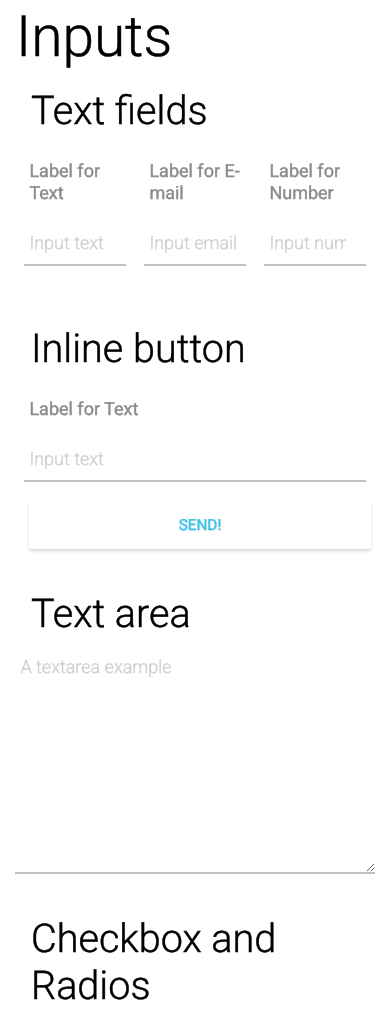
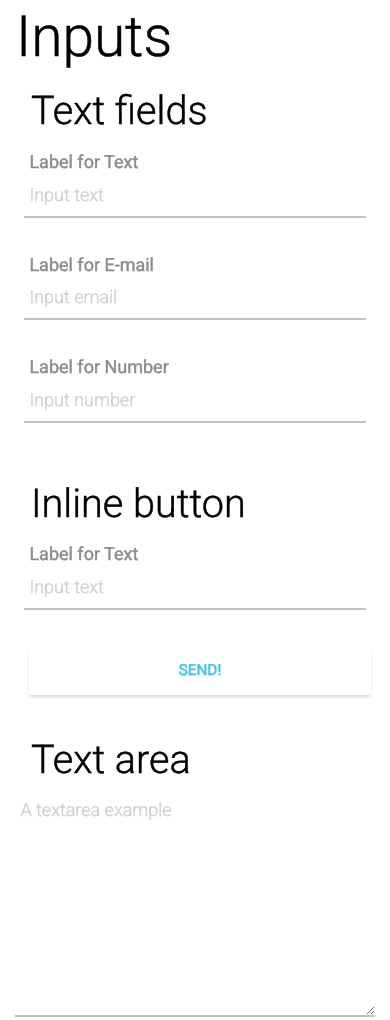
Before and after one commit to zekitow/nu-css, a website: page index.html in a window 390 px wide. Shown: the part 5035-6055 px from the top of the page. Drawn offline with Linux system fonts and the light colour scheme.

Commit message:
Making inputs and labels auto-responsive.

```diff
--- a/sass/components/_inputs.sass
+++ b/sass/components/_inputs.sass
@@ -52,7 +52,7 @@ textarea:not([readonly])
     font-weight: 300
   @media (max-width : 480px)
     width: 100%
-    margin: 1em 0
+    margin: 0em 0px 2em 0
     display: block
     text-align: left
 
@@ -115,13 +115,16 @@ label
   font-size: 1em
   color: darken($medium-color, 15%)
 
-.fields
-  display: flex
-  .field
-    margin: 0 0.5em
-    label
-      display: flex
-  &.inline
-    display: block
-    .field label
-      display: inline-block
+.fields .field
+  margin: 0 0.5em
+@media (min-width: 768px)
+  .fields
+    display: flex
+    .field
+      margin: 0 0.5em
+      label
+        display: flex
+    &.inline
+      display: block
+      .field label
+        display: inline-block
```
Also changed, not shown: css/application.css.
